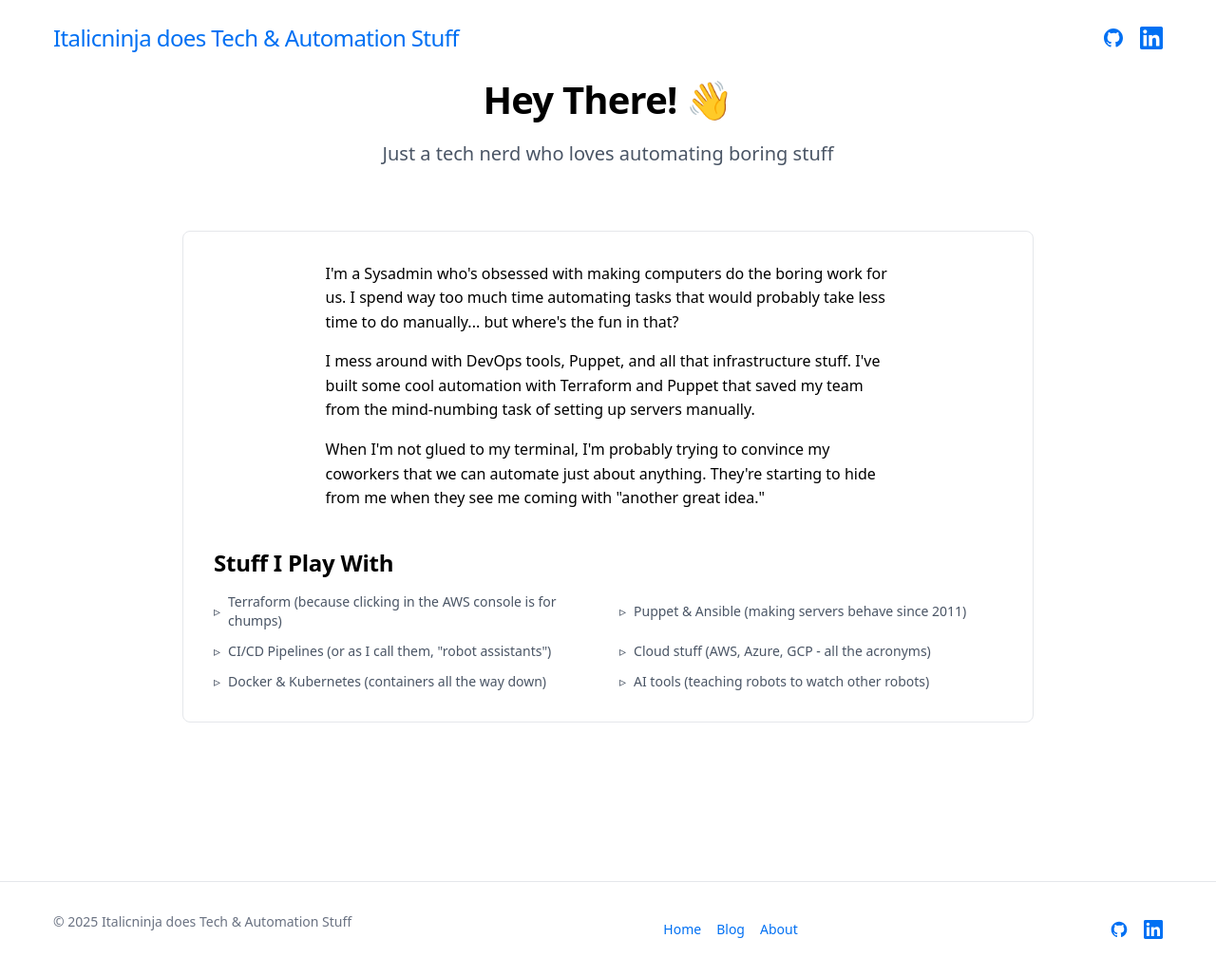
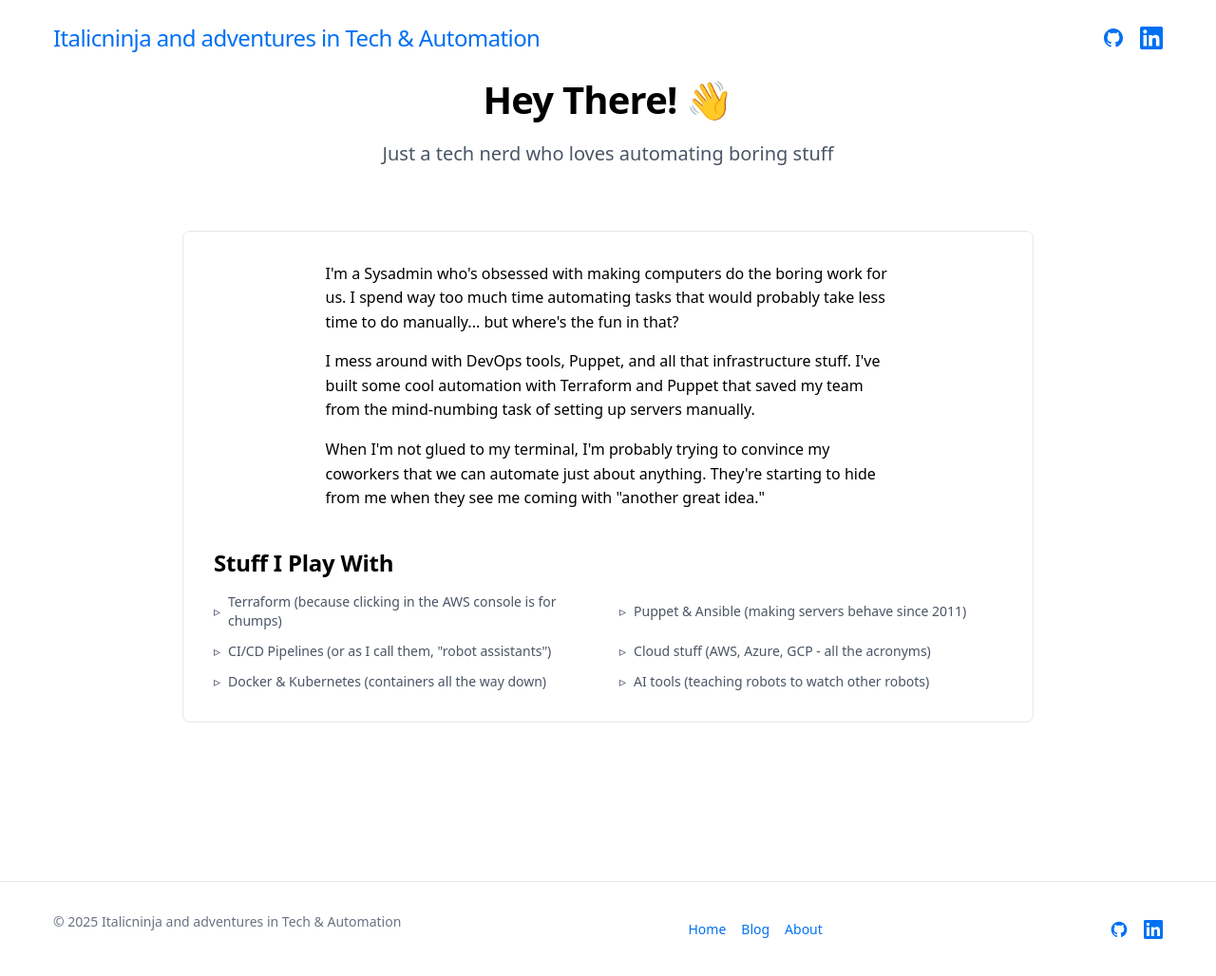
Before and after one commit to italicninja/blog, a Next.js app: page /about in a window 1280 px wide. Shown: the whole page at 95% size. Built offline with nearby package versions, Linux system fonts and the light colour scheme.

Commit message:
adding some changes!

```diff
--- a/src/app/about/page.tsx
+++ b/src/app/about/page.tsx
@@ -2,7 +2,7 @@ import Header from "@/components/Header";
 import Footer from "@/components/Footer";
 
 export const metadata = {
-  title: 'About | Italicninja does Tech & Automation Stuff',
+  title: 'About | Italicninja and adventures in Tech & Automation',
   description: 'A bit about me and what I do with computers and automation.',
 };
 
--- a/src/app/blog/[slug]/page.tsx
+++ b/src/app/blog/[slug]/page.tsx
@@ -20,13 +20,13 @@ export async function generateMetadata(
 
   if (!post) {
     return {
-      title: 'Post Not Found | Italicninja does Tech & Automation Stuff',
+      title: 'Post Not Found | Italicninja and adventures in Tech & Automation',
       description: 'The requested blog post could not be found.',
     };
   }
 
   return {
-    title: `${post.title} | Italicninja does Tech & Automation Stuff`,
+    title: `${post.title} | Italicninja and adventures in Tech & Automation`,
     description: post.excerpt,
   };
 }
--- a/src/app/blog/page.tsx
+++ b/src/app/blog/page.tsx
@@ -6,7 +6,7 @@ import { getAllPosts } from "@/lib/posts";
 import { formatDate } from "@/utils/date";
 
 export const metadata = {
-  title: 'Blog | Italicninja does Tech & Automation Stuff',
+  title: 'Blog | Italicninja and adventures in Tech & Automation',
   description: 'My random thoughts on DevOps, automation, and teaching robots to do my job.',
 };
 
--- a/src/app/layout.tsx
+++ b/src/app/layout.tsx
@@ -13,7 +13,7 @@ const geistMono = Geist_Mono({
 });
 
 export const metadata: Metadata = {
-  title: "Italicninja does Tech & Automation Stuff",
+  title: "Italicninja and adventures in Tech & Automation",
   description: "Random thoughts on DevOps, automation, and teaching robots to do my job",
 };
 
--- a/src/components/Footer.tsx
+++ b/src/components/Footer.tsx
@@ -7,7 +7,7 @@ export default function Footer() {
         <div className="flex flex-col md:flex-row justify-between items-center">
           <div className="mb-4 md:mb-0">
             <p className="text-sm text-gray-500 dark:text-gray-400">
-              © {new Date().getFullYear()} Italicninja does Tech & Automation Stuff
+              © {new Date().getFullYear()} Italicninja and adventures in Tech & Automation
             </p>
           </div>
           <div className="flex space-x-4">
--- a/src/components/Header.tsx
+++ b/src/components/Header.tsx
@@ -31,7 +31,7 @@ export default function Header() {
               scrolled ? 'text-lg' : 'text-2xl'
             }`}
           >
-            Italicninja does Tech & Automation Stuff
+            Italicninja and adventures in Tech & Automation
           </Link>
           <nav className="flex items-center space-x-4">
             <a
```
Also changed, not shown: public/images/posts/robotheh.jpg (added), 1 other file (tests, documents, lock files or other folders).
